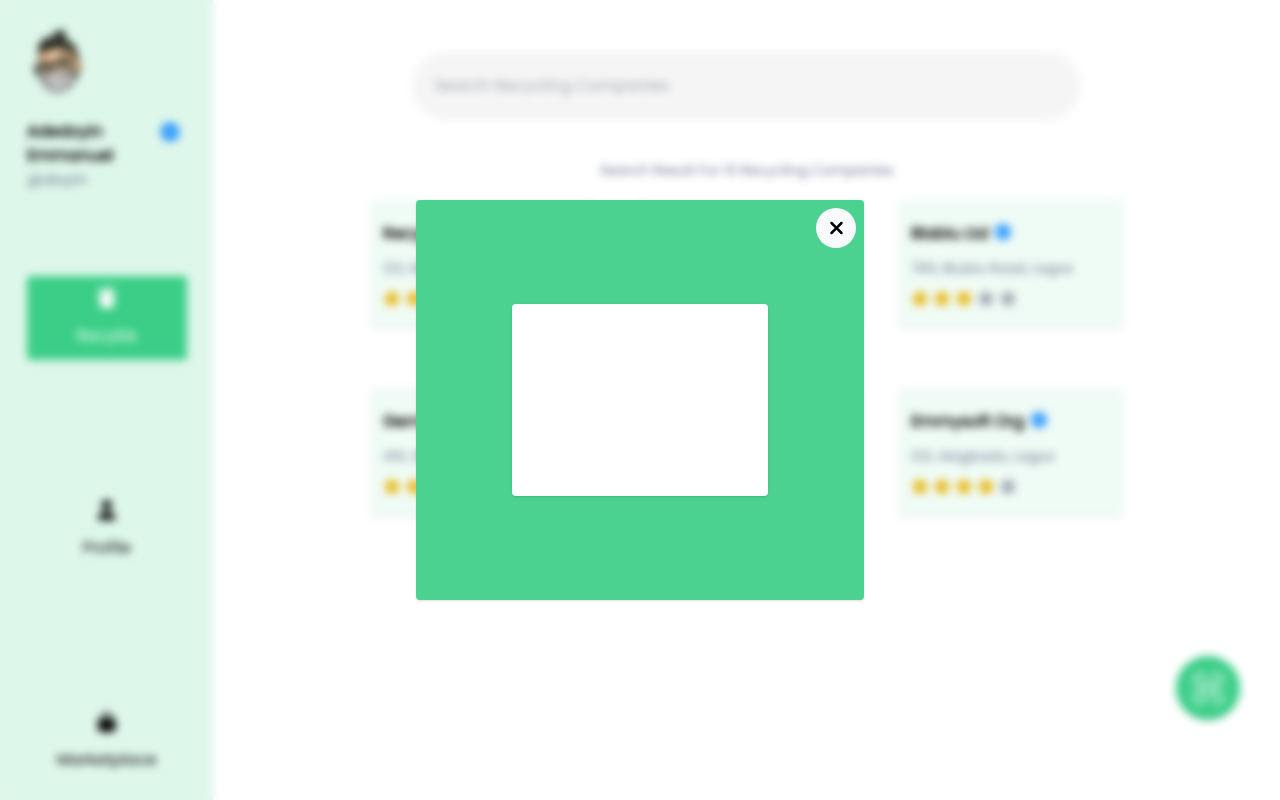
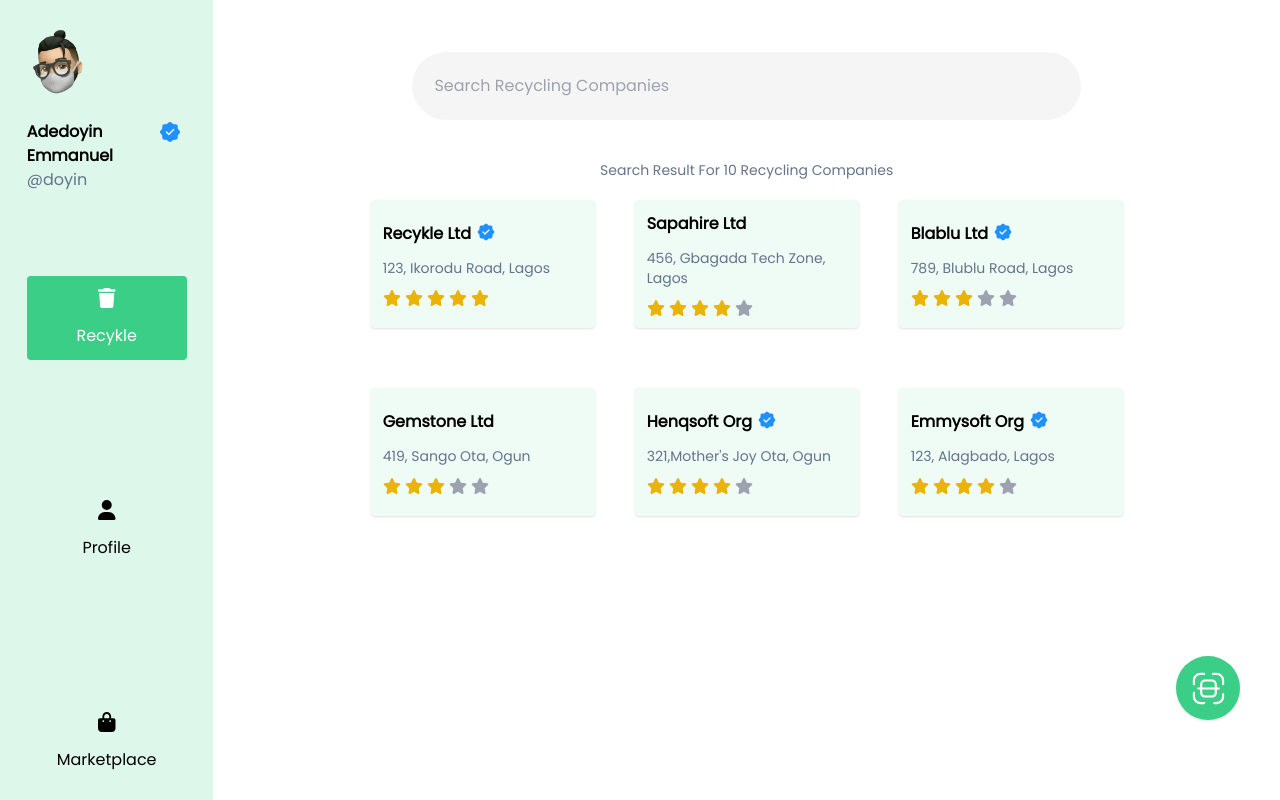
Before and after one commit to Adedoyin-Emmanuel/Recykle, a React (Vite) app: page /recycle in a window 1280 px wide. Built offline with nearby package versions, Linux system fonts and the light colour scheme.

Commit message:
[Bug fix] - Implemented the scanner-container component - Updated the scan-item component

```diff
--- a/package.json
+++ b/package.json
@@ -18,6 +18,7 @@
     "@vercel/analytics": "^1.0.2",
     "autoprefixer": "^10.4.14",
     "firebase": "^10.1.0",
+    "framer-motion": "^10.15.2",
     "postcss": "^8.4.27",
     "react": "^18.2.0",
     "react-dom": "^18.2.0",
--- a/src/components/ScanItemContainer/ScanItemContainer.tsx
+++ b/src/components/ScanItemContainer/ScanItemContainer.tsx
@@ -1,4 +1,5 @@
 import React, { useState } from "react";
+import { motion } from "framer-motion";
 import Container from "../Container/Container";
 import { FontAwesomeIcon } from "@fortawesome/react-fontawesome";
 import { faXmark } from "@fortawesome/free-solid-svg-icons";
@@ -14,31 +15,51 @@ const ScanItemContainer = ({
   onClose,
   showScanItemContainer,
 }: ScanItemContainerProps): JSX.Element => {
-  const [showContainer, setShowContainer] = useState<boolean>(
-    showScanItemContainer
-  );
-
+  let showContainer = showScanItemContainer;
+  console.log(showScanItemContainer);
   const handleButtonClick = () => {
-    setShowContainer(false);
+    showContainer = false;
     onClose();
   };
+
+  const containerVariants = {
+    hidden: { opacity: 0, scale: 0.8 },
+    visible: { opacity: 1, scale: 1 },
+  };
+
   return showContainer ? (
-    <Container
-      className={`fixed top-0 left-0  ${
+    <motion.div
+      initial="hidden"
+      animate="visible"
+      variants={containerVariants}
+      transition={{ duration: 0.3 }}
+      className={`fixed top-0 left-0 w-screen h-screen flex items-center justify-center ${
         blur ? "backdrop-blur-sm" : ""
       } z-[100]`}
     >
-      <section className="bg-green-100 w-11/12 md:w-2/4 lg:w-[35%]  h-2/4 rounded shadow relative flex items-center justify-center overflow-x-hidden">
-        <section
+      <motion.section
+        initial={{ y: 30, opacity: 0 }}
+        animate={{ y: 0, opacity: 1 }}
+        transition={{ delay: 0.2 }}
+        className="bg-green-100 w-11/12 md:w-2/4 lg:w-[35%] h-2/4 rounded shadow relative flex items-center justify-center overflow-x-hidden"
+      >
+        <motion.section
           className="absolute top-2 right-2 bg-slate-50 rounded-full p-0 h-10 w-10 flex items-center justify-center cursor-pointer transition-colors transform-gpu duration-100 hover:bg-red-500 hover:text-white"
+          whileHover={{ scale: 1.1 }}
+          whileTap={{ scale: 0.9 }}
           onClick={handleButtonClick}
         >
           <FontAwesomeIcon icon={faXmark} size={"lg"} />
-        </section>
+        </motion.section>
 
-        <section className="h-48 w-64 shadow bg-white rounded"></section>
-      </section>
-    </Container>
+        <motion.section
+          initial={{ scale: 0.8 }}
+          animate={{ scale: 1 }}
+          transition={{ type: "spring", damping: 15 }}
+          className="h-48 w-64 shadow bg-white rounded"
+        ></motion.section>
+      </motion.section>
+    </motion.div>
   ) : (
     <></>
   );
--- a/src/pages/Recycle/Recycle.tsx
+++ b/src/pages/Recycle/Recycle.tsx
@@ -1,4 +1,4 @@
-import React from "react";
+import React, { useState } from "react";
 import Dashboard from "../Dashboard/Dashboard";
 import { FontAwesomeIcon } from "@fortawesome/react-fontawesome";
 import { faLocationDot } from "@fortawesome/free-solid-svg-icons";
@@ -9,6 +9,9 @@ import ScanItem from "../../components/ScanItem/ScanItem";
 import ScanItemContainer from "../../components/ScanItemContainer/ScanItemContainer";
 
 const Recycle: React.FC = (): JSX.Element => {
+  const [showScanItemsContainer, setShowItemsContainer] =
+    useState<boolean>(false);
+
   const recylingData = [
     {
       name: "Recykle Ltd",
@@ -70,7 +73,13 @@ const Recycle: React.FC = (): JSX.Element => {
   };
 
   const handleModalClose = () => {
-    console.log("hello world");
+    console.log("Modal was closed");
+    setShowItemsContainer(false);
+  };
+
+  const handleScanItemPick = () => {
+    setShowItemsContainer(true);
+    console.log("i was clicked");
   };
   return (
     <Dashboard onRecyklePage className="flex flex-col items-center">
@@ -84,11 +93,10 @@ const Recycle: React.FC = (): JSX.Element => {
           <RecyingCompanies />
         </section>
       </section>
-
-      <ScanItem />
+      <ScanItem onClick={handleScanItemPick} />
       <ScanItemContainer
         blur={true}
-        showScanItemContainer={true}
+        showScanItemContainer={showScanItemsContainer}
         onClose={handleModalClose}
       />
       <Container>
```
Also changed, not shown: 1 other file (tests, documents, lock files or other folders).
